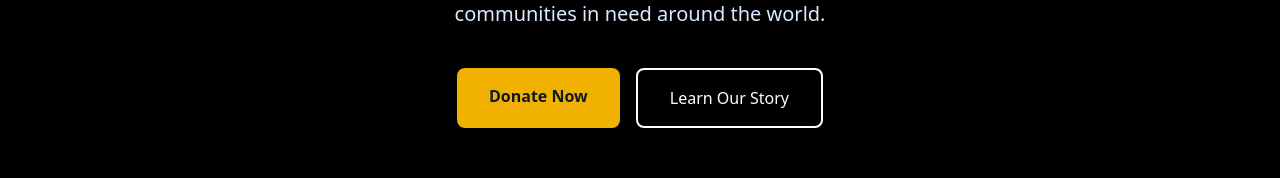
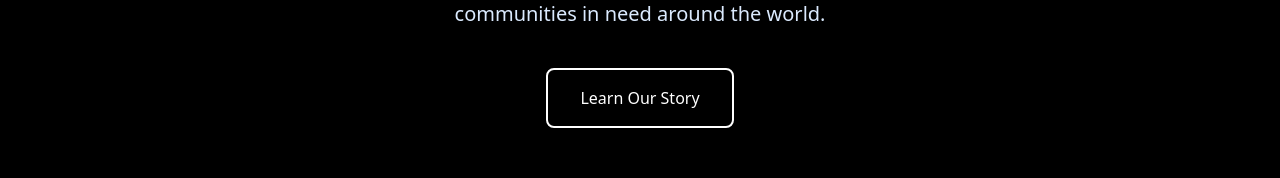
Before and after one commit to Tchouabiyidi/donation-website-ulrich, a Vue app in the folder frontend/: page / in a window 1280 px wide. Shown: the part 442-620 px from the top of the page. Built offline with nearby package versions, Linux system fonts and the light colour scheme; no server answers.

Commit message:
routing fix

```diff
--- a/frontend/src/pages/public/Landing.vue
+++ b/frontend/src/pages/public/Landing.vue
@@ -12,12 +12,6 @@
               Join our mission to provide clean water, education, and healthcare to communities in need around the world.
             </p>
             <div class="flex flex-col sm:flex-row justify-center gap-4">
-              <router-link
-                to="/singup"
-                class="px-8 py-4 bg-yellow-500 hover:bg-yellow-600 text-gray-900 font-bold rounded-lg transition-all duration-200 text-sm sm:text-base transform hover:scale-105 shadow-lg"
-              >
-                Donate Now
-              </router-link>
               <router-link
                 to="/about"
                 class="px-8 py-4 bg-transparent border-2 border-white hover:bg-white hover:text-gray-900 text-white font-medium rounded-lg transition-all duration-200 text-sm sm:text-base"
```
Also changed, not shown: frontend/vercel.json (added).
